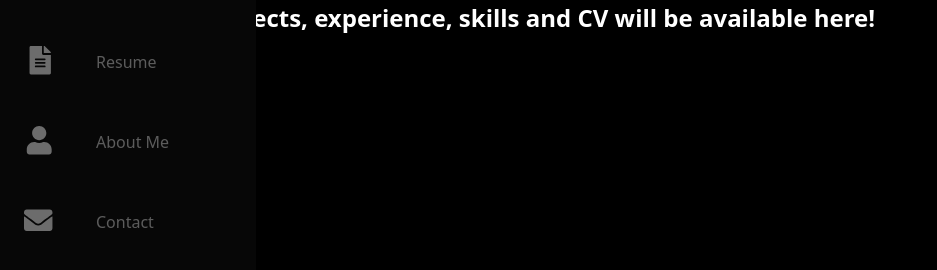
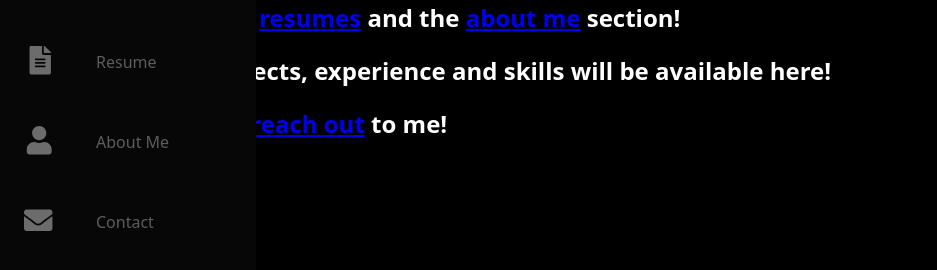
Before and after one commit to ElCrisLWH/portfolio, a website: page public/index.html in a window 1280 px wide. Shown: the part 154-424 px from the top of the page, without its empty margins (0-937 px from the left). Drawn offline with nearby package versions, Linux system fonts and the light colour scheme.

Commit message:
update to deploy

```diff
--- a/public/index.html
+++ b/public/index.html
@@ -17,8 +17,13 @@
 		<h2>Hey! I'm</h2>
 		<h1>Cristian Palma</h1>
 		<h2>
-			Soon my projects, experience, skills and CV will be available
-			here!
+			Checkout my <a href="resume.html">resumes</a> and the <a href="aboutme.html">about me</a> section!
+		</h2>
+		<h2>
+			Soon my projects, experience and skills will be available here!
+		</h2>
+		<h2>
+			You can also <a href="contact.html">reach out</a> to me!
 		</h2>
 	</main>
 </body>
```
Also changed, not shown: 2 other files.
